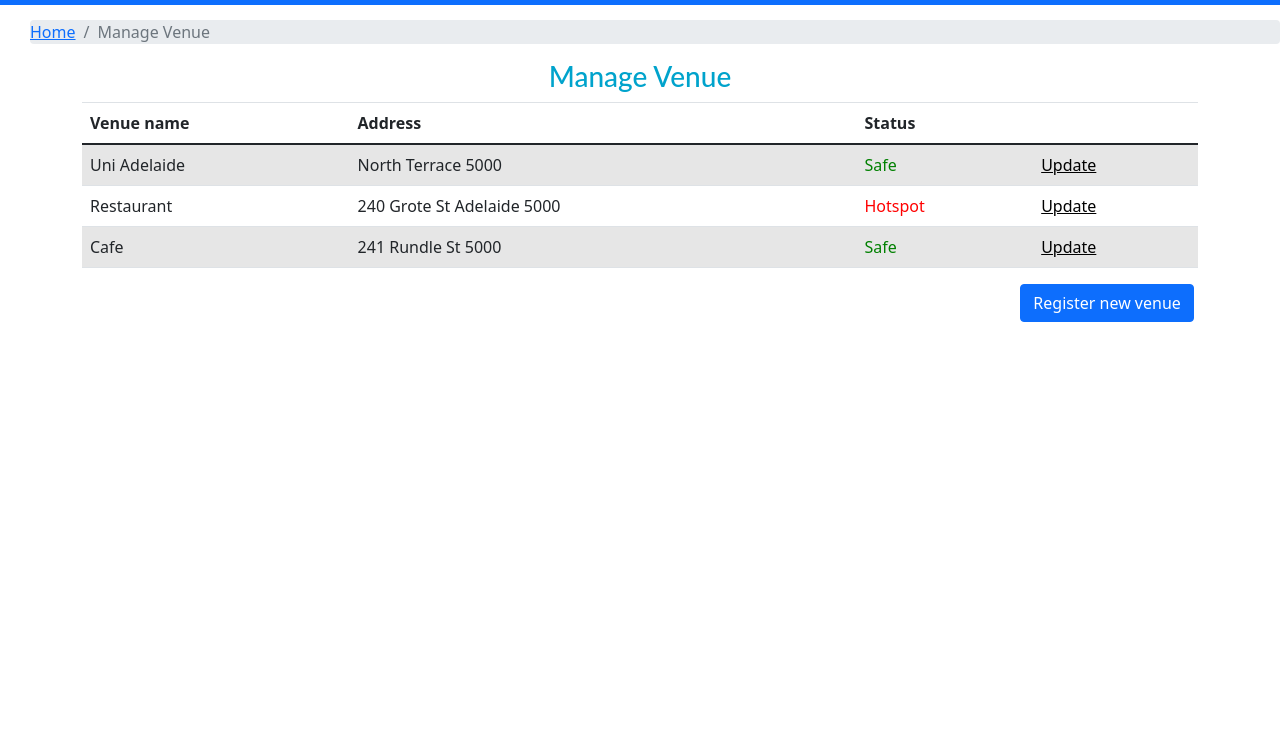
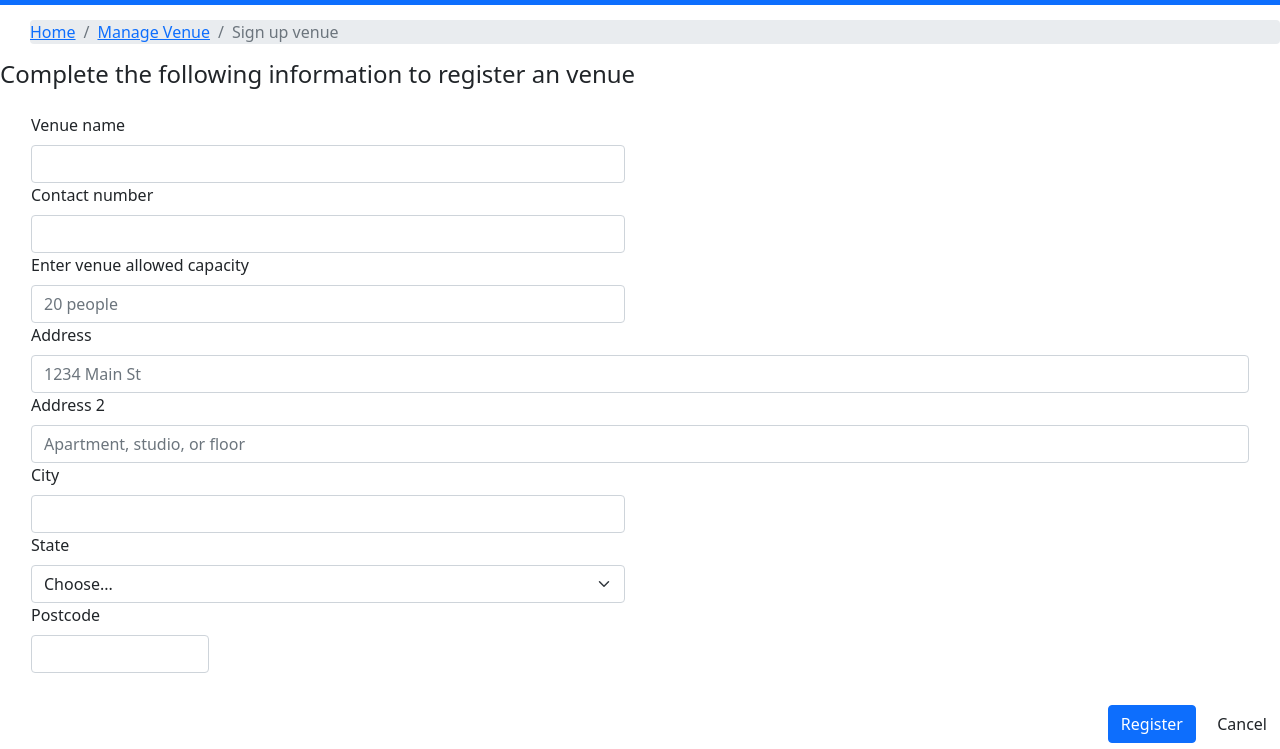
Before and after one commit to datphan248/WDC-group-116, a website: page public/sign_up_venue.html in a window 1280 px wide. Shown: the part 51-800 px from the top of the page. Drawn offline with nearby package versions, Linux system fonts and the light colour scheme.

Commit message:
Adding sign up venue

```diff
--- a/public/manager_manage_venue.html
+++ b/public/sign_up_venue.html
@@ -69,57 +69,65 @@
     <nav class="bread" aria-label="breadcrumb">
         <ol class="breadcrumb">
             <li class="breadcrumb-item"><a href="manager_home.html">Home</a></li>
-            <li class="breadcrumb-item active" aria-current="page">Manage Venue</li>
+            <li class="breadcrumb-item "><a href="manager_manage_venue_home.html">Manage Venue</a></li>
+            <li class="breadcrumb-item active" aria-current="page">Sign up venue</li>
         </ol>
     </nav>
 
-    <div class="container light-style flex-grow-1 container-p-y">
+    <h4>Complete the following information to register an venue</h4>
 
-        <h3 style="text-align:center;">
-            Manage Venue
-        </h3>
+    <div class="form">
+      <div class="card-body">
+          <div class="col-md-6">
+              <label for="inputVenuename" class="form-label">Venue name</label>
+              <input type="text" class="form-control" id="inputVenuename">
+          </div>
+          <div class="col-md-6">
+              <label for="inputPhone" class="form-label">Contact number</label>
+              <input type="text" class="form-control" id="inputPhone">
+          </div>
+          <div class="col-md-6">
+              <label for="inputCapacity" class="form-label">Enter venue allowed capacity</label>
+              <input type="text" class="form-control" id="inputCapacity" placeholder="20 people">
+          </div>
+          <div class="col-12">
+              <label for="inputAddress" class="form-label">Address</label>
+              <input type="text" class="form-control" id="inputAddress" placeholder="1234 Main St">
+          </div>
+          <div class="col-12">
+              <label for="inputAddress2" class="form-label">Address 2</label>
+              <input type="text" class="form-control" id="inputAddress2" placeholder="Apartment, studio, or floor">
+          </div>
+          <div class="col-md-6">
+              <label for="inputCity" class="form-label">City</label>
+              <input type="text" class="form-control" id="inputCity">
+          </div>
+          <div class="col-md-6">
+              <label for="inputState" class="form-label">State</label>
+              <select id="inputState" class="form-select">
+                <option selected>Choose...</option>
+                <option>South Australia</option>
+                <option>New South Wales</option>
+                <option>Queensland</option>
+                <option>Tasmania</option>
+                <option>Victoria</option>
+                <option>Western Australia</option>
+              </select>
+          </div>
+          <div class="col-md-2">
+              <label for="inputPostcode" class="form-label">Postcode</label>
+              <input type="text" class="form-control" id="inputPostcode">
+          </div>
 
+      </div>
 
-        <table class="table table-striped" style="width:100%">
-            <thead>
-                <tr>
-                    <th>Venue name</th>
-                    <th>Address</th>
-                    <th>Status</th>
-                    <th></th>
-                </tr>
-            </thead>
-            <tbody>
-                <tr>
-                    <td>Uni Adelaide</td>
-                    <td>North Terrace 5000</td>
-                    <td style="color:green;">Safe</td>
-                    <td>
-                      <a style="color:black;" href="manager_manage_venue.html">Update</a>
-                    </td>
-                </tr>
-                <tr>
-                    <td>Restaurant</td>
-                    <td>240 Grote St Adelaide 5000</td>
-                    <td style="color:red">Hotspot</td>
-                    <td>
-                      <a style="color:black;" href="manager_manage_venue.html">Update</a>
-                    </td>
-                </tr>
-                <tr>
-                    <td>Cafe</td>
-                    <td>241 Rundle St 5000</td>
-                    <td style="color:green;">Safe</td>
-                    <td>
-                      <a style="color:black;" href="manager_manage_venue.html">Update</a>
-                    </td>
-                </tr>
-            </tbody>
-        </table>
-        <div class="text-right mt-3">
-            <button type="button" class="btn btn-primary" onclick="window.location.href='venue_sign_up.html';">Register new venue</button>&nbsp;
-        </div>
+      <div class="text-right mt-3">
+          <button type="button" class="btn btn-primary">Register</button>&nbsp;
+          <button type="button" class="btn btn-default">Cancel</button>
+      </div>
+
     </div>
+
 
 
 
```
